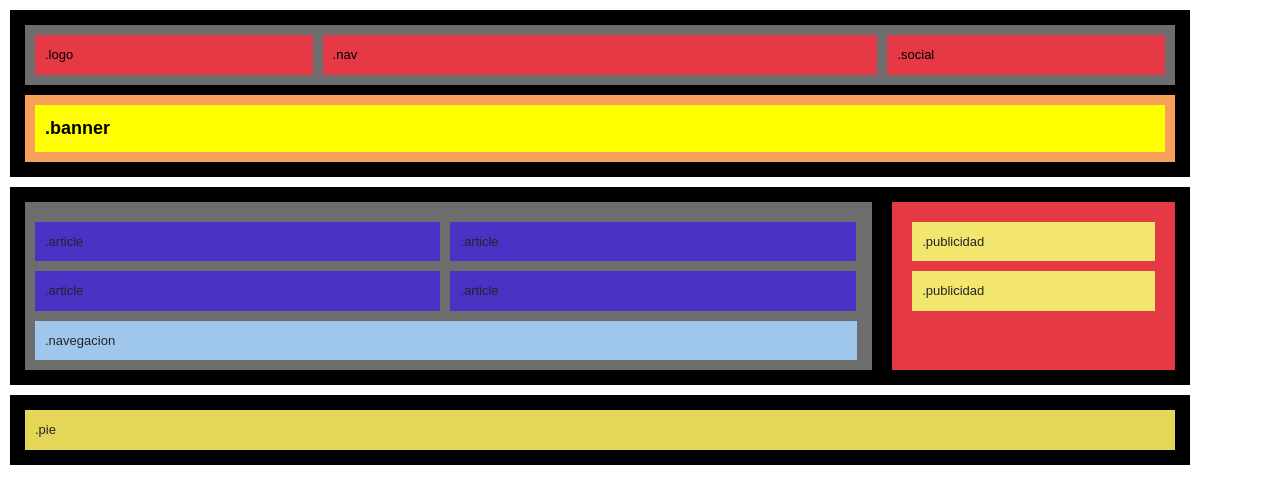
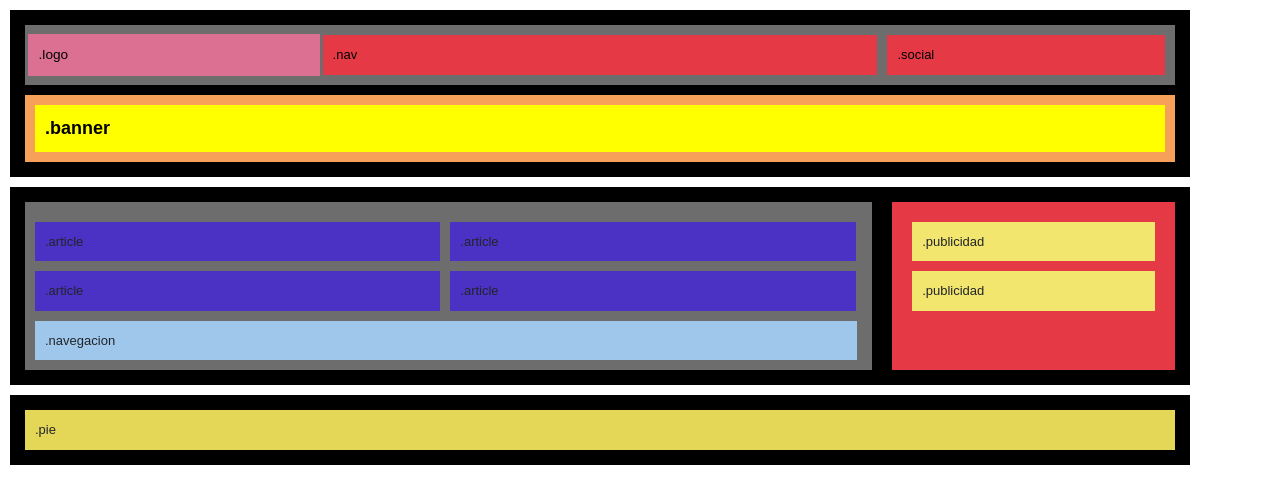
Before and after one commit to AuroraHumo/1.1-HTML-i-CSS-amb-Flex, a plain HTML site: page index.html in a window 1280 px wide. In both pictures the pointer is over the element ".logo". Drawn offline with nearby package versions, Linux system fonts and the light colour scheme.

Commit message:
nivell 3. exercici 5
nivell 3. exercici 5

```diff
--- a/style.css
+++ b/style.css
@@ -42,9 +42,14 @@ body {
     font-size: small;
     padding: 10px;
     background-color: #e63946;
+    transition: transform 0.5s;
   }
+  .logo:hover {
+    background-color: palevioletred;
+    transform: scale(1.05);
+    }
 
-  .nav{
+  .nav {
     width: 50%;
     justify-content: left;
     color: rgb(0, 0, 0);
@@ -63,10 +68,9 @@ body {
     font-size: large;
     padding: 10px;
     background-color: yellow;
-
   }
 
-  .flexbox-container2{
+  .flexbox-container2 {
     display: flex;
     background-color: rgb(0, 0, 0);
     padding: 5px;
@@ -85,7 +89,6 @@ body {
     padding: 10px;
     margin: 10px;
     width: 25%;
-
   }
 
   .container-article {
@@ -93,8 +96,6 @@ body {
     flex-wrap: wrap;
     gap: 10px;
     margin-top: 10px;
-   /*  justify-content:space-between */
-
   }
 
   .article{
@@ -105,7 +106,6 @@ body {
   }
 
   .navegacion{
-
     justify-content: left;
     align-items: center;
     font-size: small;
@@ -116,13 +116,11 @@ body {
   }
 
   .publicidad{
-
     font-size: small;
     padding: 10px;
     margin: 10px;
     background-color: #f3e66f;
     height: min-content;
-
   }
 
   .pie{
@@ -132,9 +130,6 @@ body {
     background-color: #e4d657;
     height: min-content;
   }
-
-
-
 
 .red {
   background-color: #e63946;
```
